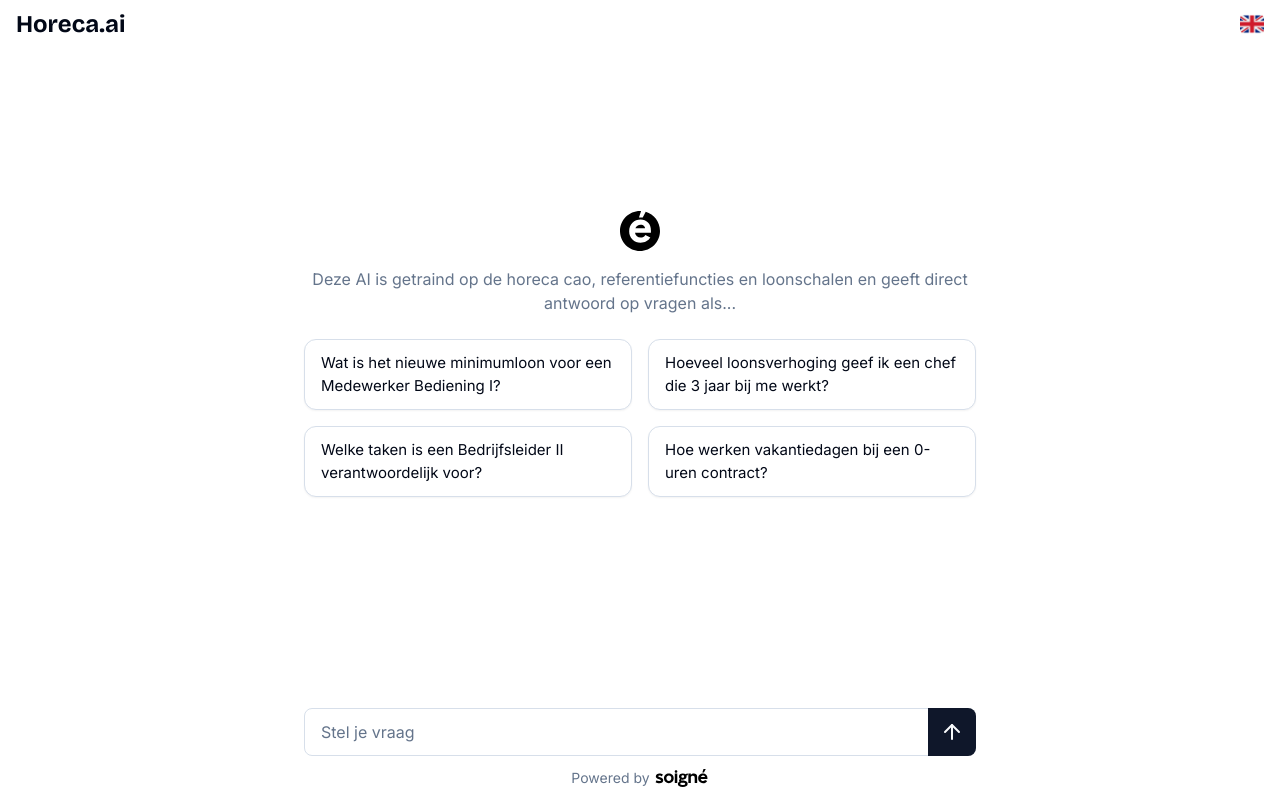
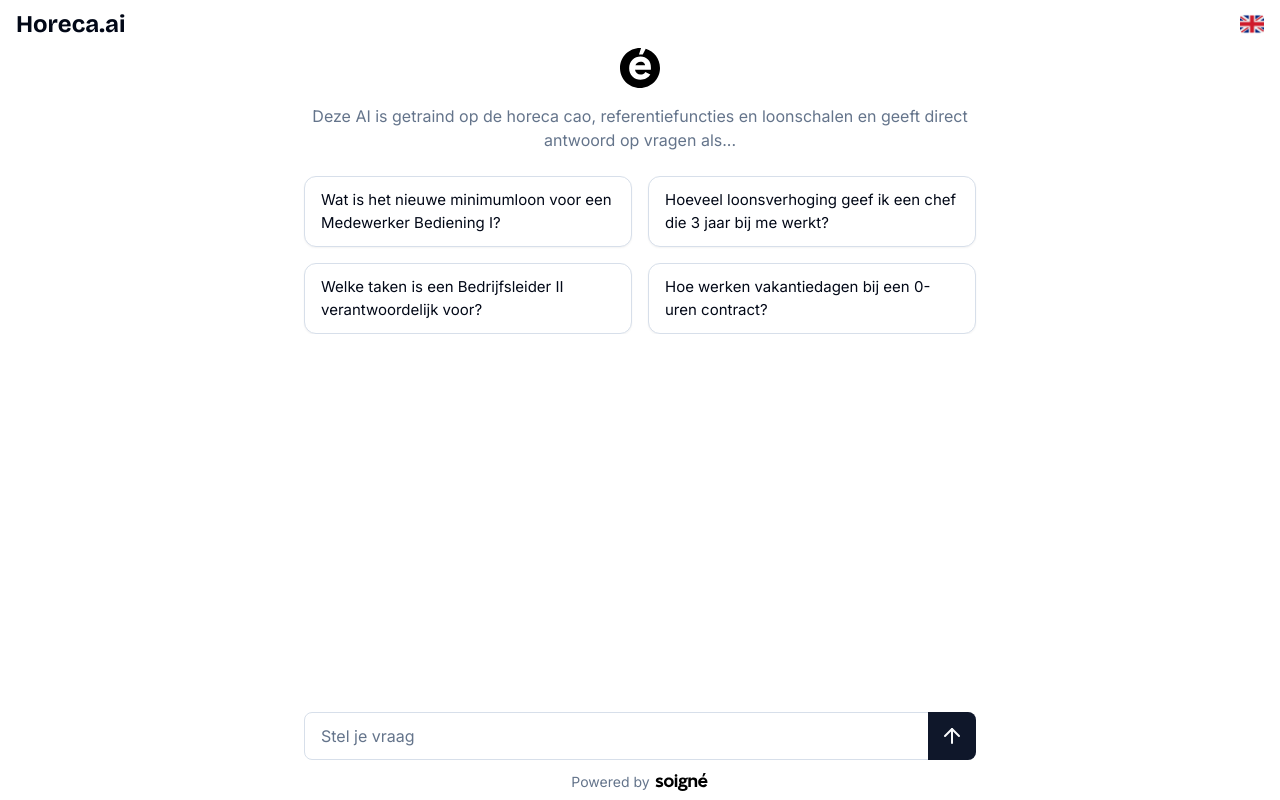
Before and after one commit to lucasschakel/horeca-referentiefuncties, a Next.js app: page / in a window 1280 px wide. Built offline with nearby package versions, Linux system fonts and the light colour scheme.

Commit message:
uiuiuiuiuiuiuiui

```diff
--- a/app/page.tsx
+++ b/app/page.tsx
@@ -125,20 +125,28 @@ function HorecaReferentiefunctiesChat() {
         onRefresh={handleRefresh}
         showRefresh={messages.length > 0}
       />
+      <div className="flex-1 overflow-hidden pb-[88px] pt-[48px]">
+        {' '}
+        {/* Adjust these values based on your header and footer heights */}
         {messages.length === 0 ? (
-        <main className="mx-auto flex w-full max-w-2xl flex-1 items-center justify-center px-3 md:px-0">
+          <main className="h-full overflow-y-auto">
+            <div className="mx-auto flex h-full w-full max-w-2xl items-center justify-center px-3 md:px-0">
               <EmptyState t={t} onSendMessage={handleSendMessage} />
+            </div>
           </main>
         ) : (
-        <main className="mx-auto h-[calc(100vh-48px)] w-full max-w-2xl flex-1 overflow-y-auto pt-12 md:pt-14">
+          <main className="h-full overflow-y-auto">
+            <div className="mx-auto w-full max-w-2xl px-3 md:px-0">
               <ChatMessages
                 messages={messages}
                 isThinking={isThinking}
                 t={t}
                 messagesEndRef={messagesEndRef}
               />
+            </div>
           </main>
         )}
+      </div>
       <Footer
         inputRef={inputRef}
         inputMessage={inputMessage}
--- a/components/ui/Footer.tsx
+++ b/components/ui/Footer.tsx
@@ -19,7 +19,7 @@ const Footer: React.FC<FooterProps> = ({
   poweredByText,
 }) => {
   return (
-    <footer className="sticky bottom-0 bg-white pb-3">
+    <footer className="fixed bottom-0 left-0 right-0 h-[88px] bg-white pb-3">
       <div className="mx-auto flex max-w-2xl flex-col space-y-3 px-3 md:px-0">
         <InputWithButton
           ref={inputRef}
--- a/components/ui/Header.tsx
+++ b/components/ui/Header.tsx
@@ -16,7 +16,7 @@ const Header: React.FC<HeaderProps> = ({
   showRefresh,
 }) => {
   return (
-    <header className="fixed left-0 right-0 bg-white py-1">
+    <header className="fixed left-0 right-0 top-0 h-[48px] bg-white py-1">
       <div className="mx-auto flex items-center justify-between pl-4 pr-2">
         <h1
           className="text-lg font-semibold md:text-2xl"
```
Lines whose indentation alone changed are shown as unchanged.
